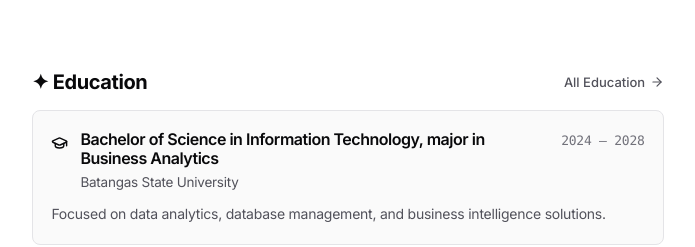
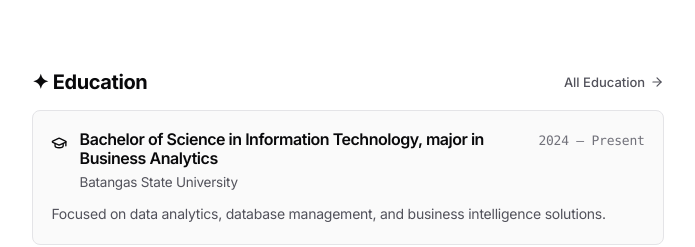
Before and after one commit to cruzatemanuel/portfolio_, a React (Vite) app: page /#/ in a window 1280 px wide. Shown: the part 1307-1554 px from the top of the page, without its empty margins (292-987 px from the left). Built offline with nearby package versions, Linux system fonts and the light colour scheme.

Commit message:
fix: update graduation year to 'Present' in education section of portfolioContent

```diff
--- a/src/content/index.ts
+++ b/src/content/index.ts
@@ -70,7 +70,7 @@ export const portfolioContent: PortfolioData = {
       id: 'edu-1',
       degree: 'Bachelor of Science in Information Technology, major in Business Analytics',
       institution: 'Batangas State University',
-      year: '2024 — 2028',
+      year: '2024 — Present',
       description: 'Focused on data analytics, database management, and business intelligence solutions.',
     },
   ],
```
